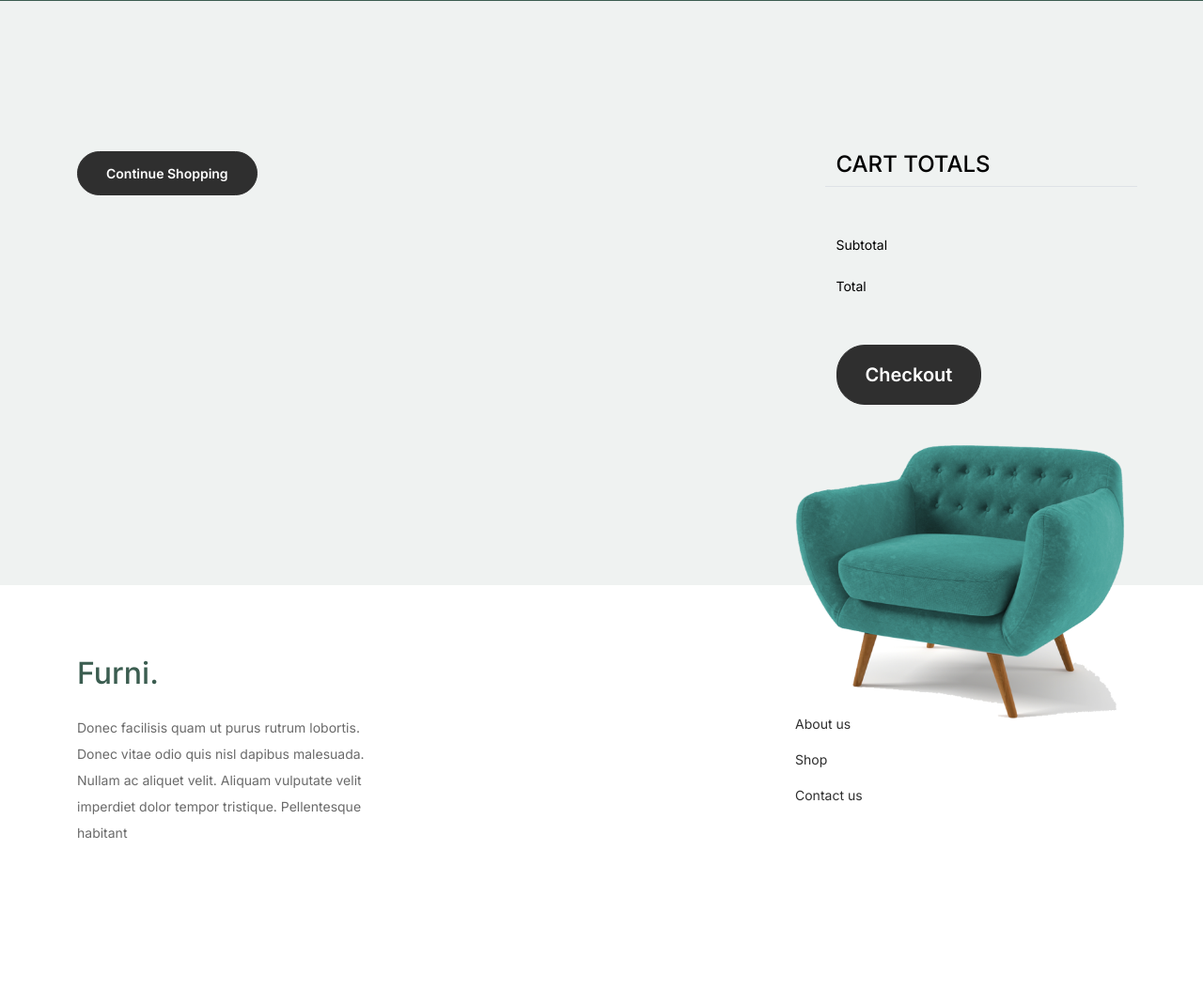
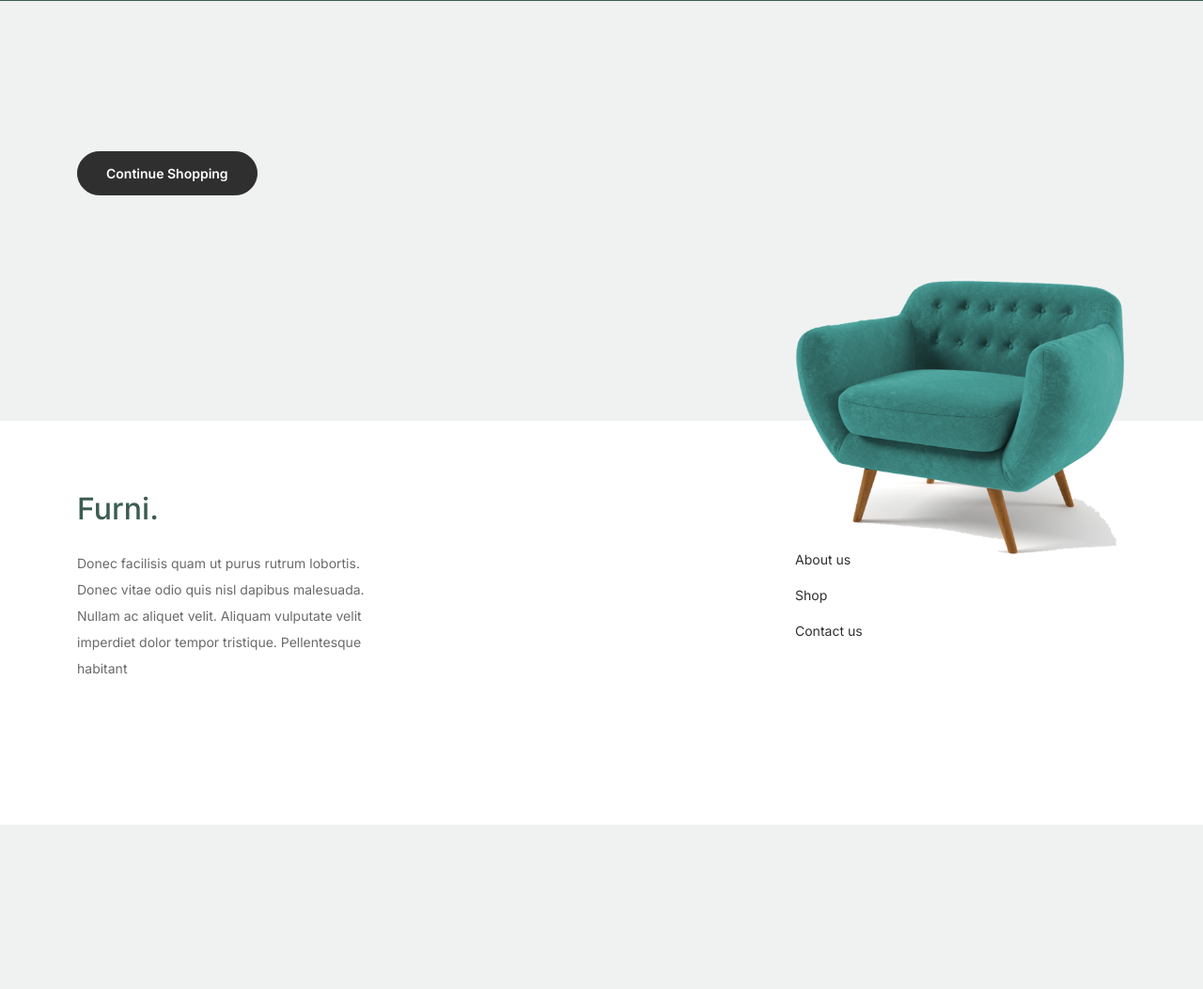
Before and after one commit to Navyaam91/furni_cart, a Django app: page /orders/ in a window 1280 px wide. Shown: the part 387-1440 px from the top of the page at 94% size. After the commit the page ends 1265 px from the top, so only its background shows below. Run offline with Django 5.2, Linux system fonts and the light colour scheme; a user stored in the database is signed in; tables that the repository leaves empty hold one stand-in row (values such as "Sample post"); some libraries are stand-ins or nearby versions.

Commit message:
cart change

```diff
--- a/cart/settings.py
+++ b/cart/settings.py
@@ -134,3 +134,5 @@
 
 # RAZORPAY_KEY_ID = os.environ.get("RAZORPAY_KEY_ID")
 # RAZORPAY_KEY_SECRET = os.environ.get("RAZORPAY_KEY_SECRET")
+
+LOGIN_URL = 'login'
--- a/orders/urls.py
+++ b/orders/urls.py
@@ -5,7 +5,6 @@
     path('cart/', views.cart,name="cart"),
     path('add_to_cart/', views.add_to_cart,name="add_to_cart"),
     path('remove_from_cart/<pk>', views.remove_from_cart,name="remove_from_cart"),
-    path('checkout/', views.checkout,name="checkout"),
     path('order_success/', views.order_success,name="order_success"),
     path('orders/', views.orders,name="orders"),
     path("update-cart/", views.update_cart_quantity, name="update_cart_quantity"),
--- a/template/order.html
+++ b/template/order.html
@@ -77,38 +77,7 @@
                   </div> -->
                 </div>
                 <div class="col-md-6 pl-5">
-                  <div class="row justify-content-end">
-                    <div class="col-md-7">
-                      <div class="row">
-                        <div class="col-md-12 text-right border-bottom mb-5">
-                          <h3 class="text-black h4 text-uppercase">Cart Totals</h3>
-                        </div>
-                      </div>
-                      <div class="row mb-3">
-                        <div class="col-md-6">
-                          <span class="text-black">Subtotal</span>
-                        </div>
-                        <div class="col-md-6 text-right">
-                          <strong class="text-black">{{subtotal}}</strong>
-                        </div>
-                      </div>
-                      <div class="row mb-5">
-                        <div class="col-md-6">
-                          <span class="text-black">Total</span>
-                        </div>
-                        <div class="col-md-6 text-right">
-                          <strong class="text-black">{{total}}</strong>
-                        </div>
-                      </div>
 
-                      <div class="row">
-                        <div class="col-md-12">
-                          <a href="{% url 'checkout' %}" class="btn btn-black btn-lg py-3 btn-block">Checkout</a>
-
-                        </div>
-                      </div>
-                    </div>
-                  </div>
                 </div>
               </div>
             </div>
```
Also changed, not shown: template/cart.html (+22 -35 lines).
